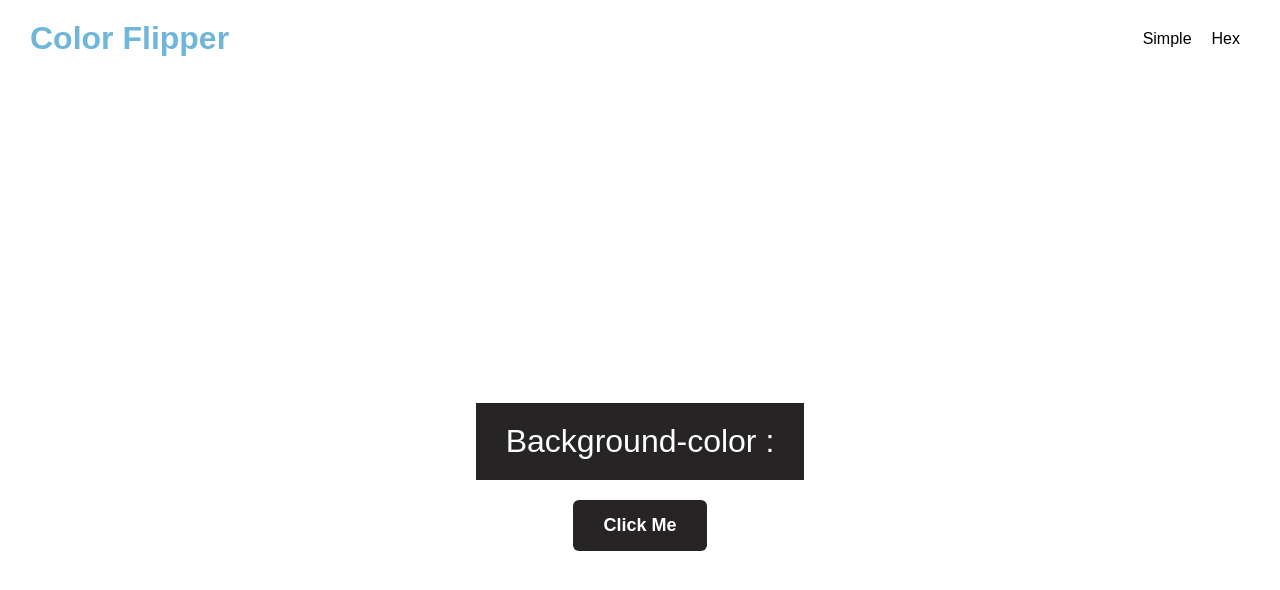
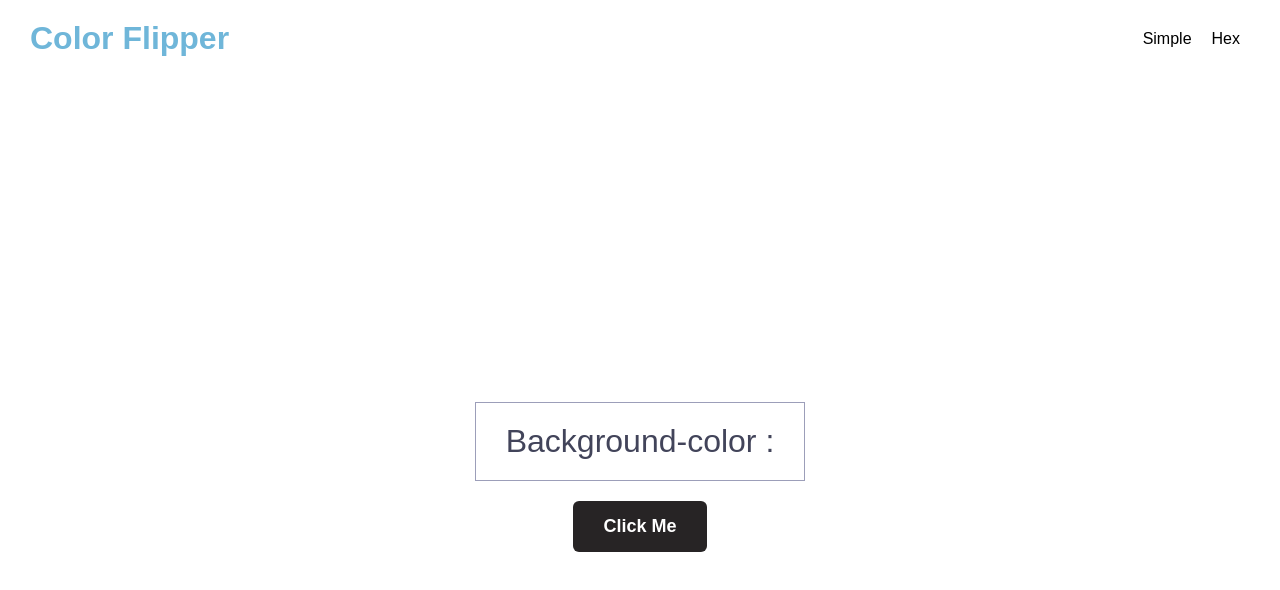
Before and after one commit to Kummirai/colorFlipper, a plain HTML site: page index.html in a window 1280 px wide. Drawn offline with Linux system fonts and the light colour scheme.

Commit message:
update style.css

```diff
--- a/style.css
+++ b/style.css
@@ -40,10 +40,11 @@ main{
   align-items: center;
 }
 .my-color p{
-  background-color: #272425;
+  background-color: white;
   padding: 20px 30px;
-  color: white;
+  color: #42445A;
   font-size: 2rem;
+  border: 1px solid #9C9EB9;
 }
 
 .btn{
```
